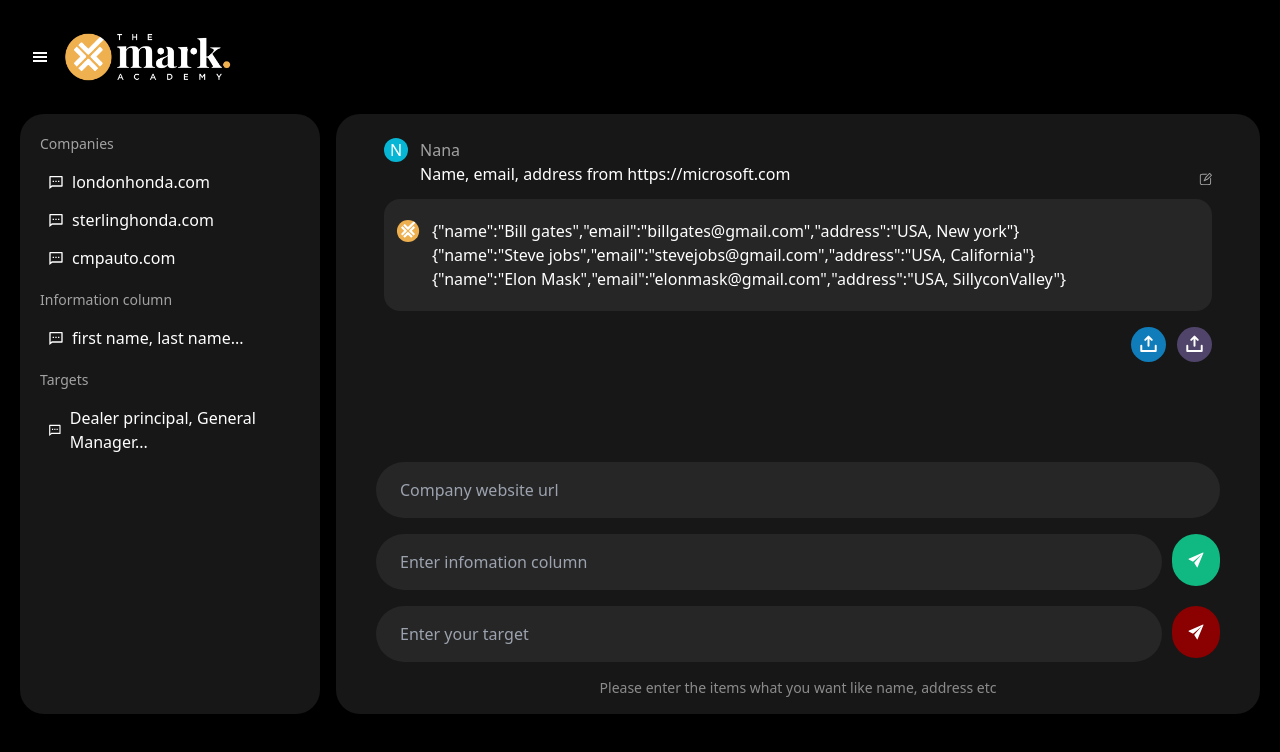
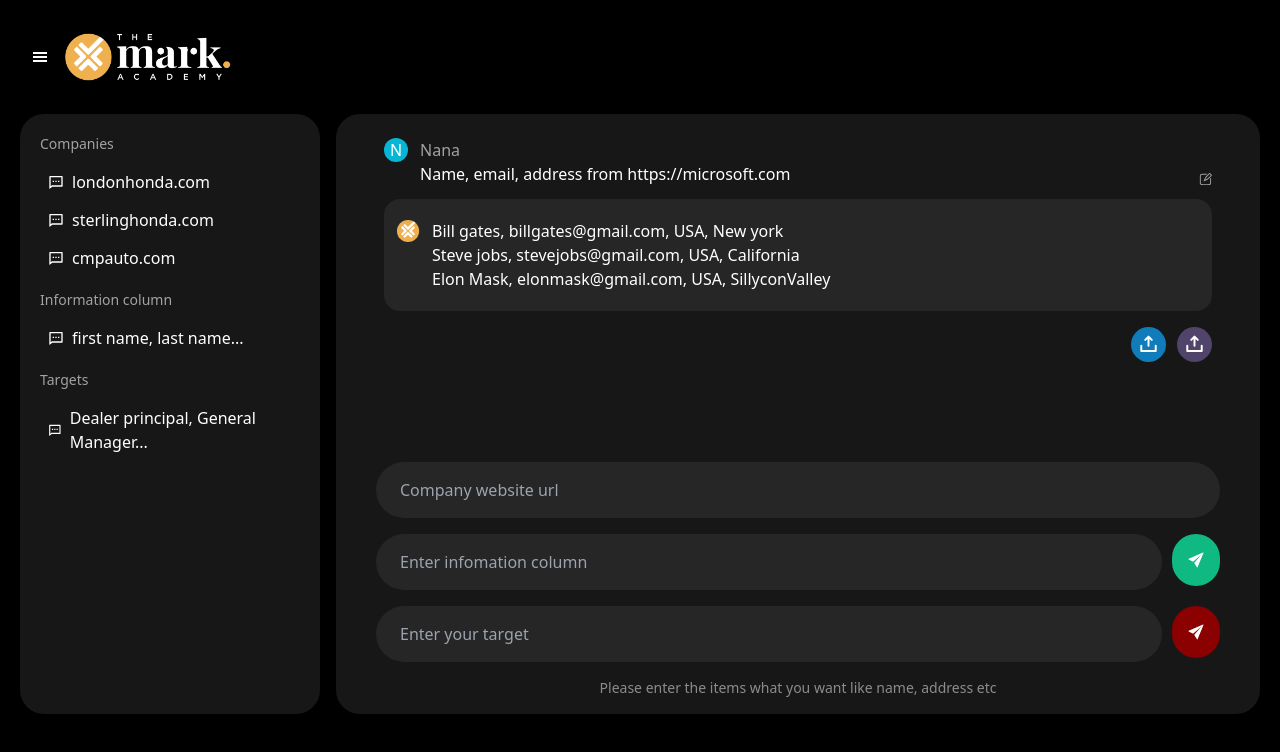
Before and after one commit to heavenson109/ExtractInfoChatbot_zapier, a React (Create React App) app in the folder frontend/: page / in a window 1280 px wide. Shown: the top 752 px of the page. Built offline with nearby package versions, Linux system fonts and the light colour scheme.

Commit message:
update the json format

```diff
--- a/frontend/src/components/ChatRoom.js
+++ b/frontend/src/components/ChatRoom.js
@@ -141,7 +141,10 @@
                   <img src={logoColorSVG} alt="" className='w-6 h-6' />
                   <div className='flex flex-col'>
                     {qa?.answers.map((answer, aIndex) => (
-                      <p key={`answer_${aIndex}`}>{JSON.stringify(answer)}</p>
+                      <p key={`answer_${aIndex}`}>
+                        {/* {JSON.stringify(answer) }*/}
+                        {Object.values(answer).join(', ')}
+                      </p>
                     ))}
                   </div>
                 </div>
```
